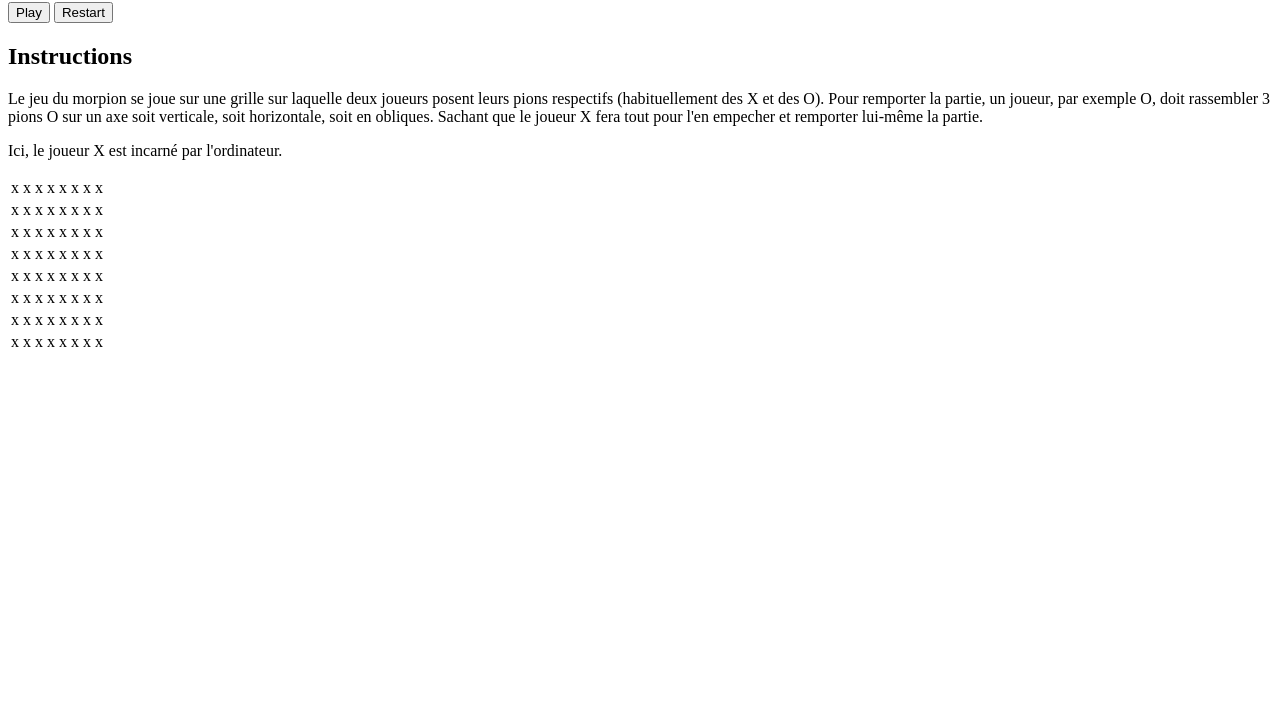
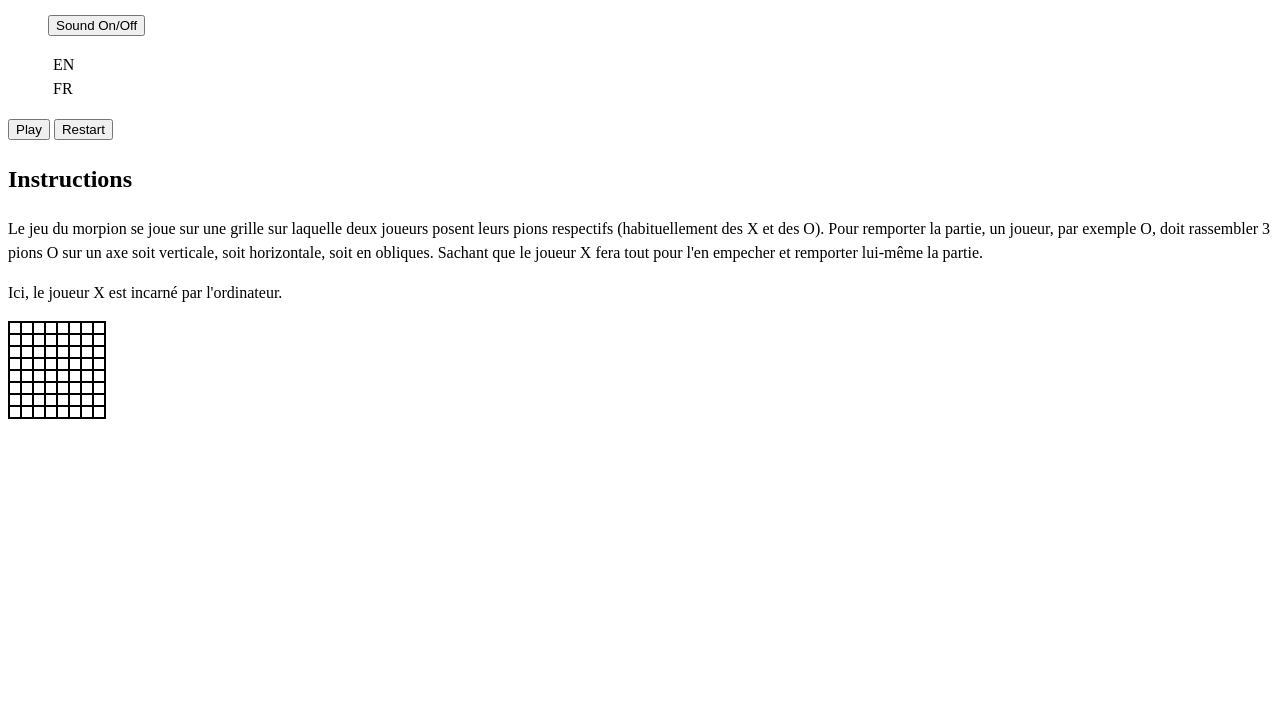
Before and after one commit to myralt/Morpion, a plain HTML site: page index.html in a window 1280 px wide. Shown: the part 78-800 px from the top of the page. Drawn offline with Linux system fonts and the light colour scheme.

Commit message:
Base css

```diff
--- a/index.html
+++ b/index.html
@@ -4,10 +4,26 @@
     <meta charset="UTF-8" />
     <meta name="viewport" content="width=device-width, initial-scale=1.0" />
     <title>Jeu de morpion</title>
+    <link rel="stylesheet" href="morpion.css" />
   </head>
   <body>
     <header>
       <h1>Morpion</h1>
+      <nav>
+        <ul id="sound-control">
+          <li>
+            <button>Sound On/Off</button>
+          </li>
+        </ul>
+        <ul id="change-language">
+          <li>
+            <a href="#">EN</a>
+          </li>
+          <li>
+            <a href="#">FR</a>
+          </li>
+        </ul>
+      </nav>
       <button>Play</button>
       <button>Restart</button>
     </header>
@@ -27,84 +43,84 @@
       <section id="game-board">
         <table>
           <tr>
-            <td>x</td>
-            <td>x</td>
-            <td>x</td>
-            <td>x</td>
-            <td>x</td>
-            <td>x</td>
-            <td>x</td>
-            <td>x</td>
+            <td></td>
+            <td></td>
+            <td></td>
+            <td></td>
+            <td></td>
+            <td></td>
+            <td></td>
+            <td></td>
           </tr>
           <tr>
-            <td>x</td>
-            <td>x</td>
-            <td>x</td>
-            <td>x</td>
-            <td>x</td>
-            <td>x</td>
-            <td>x</td>
-            <td>x</td>
+            <td></td>
+            <td></td>
+            <td></td>
+            <td></td>
+            <td></td>
+            <td></td>
+            <td></td>
+            <td></td>
           </tr>
           <tr>
-            <td>x</td>
-            <td>x</td>
-            <td>x</td>
-            <td>x</td>
-            <td>x</td>
-            <td>x</td>
-            <td>x</td>
-            <td>x</td>
+            <td></td>
+            <td></td>
+            <td></td>
+            <td></td>
+            <td></td>
+            <td></td>
+            <td></td>
+            <td></td>
           </tr>
           <tr>
-            <td>x</td>
-            <td>x</td>
-            <td>x</td>
-            <td>x</td>
-            <td>x</td>
-            <td>x</td>
-            <td>x</td>
-            <td>x</td>
+            <td></td>
+            <td></td>
+            <td></td>
+            <td></td>
+            <td></td>
+            <td></td>
+            <td></td>
+            <td></td>
           </tr>
           <tr>
-            <td>x</td>
-            <td>x</td>
-            <td>x</td>
-            <td>x</td>
-            <td>x</td>
-            <td>x</td>
-            <td>x</td>
-            <td>x</td>
+            <td></td>
+            <td></td>
+            <td></td>
+            <td></td>
+            <td></td>
+            <td></td>
+            <td></td>
+            <td></td>
           </tr>
           <tr>
-            <td>x</td>
-            <td>x</td>
-            <td>x</td>
-            <td>x</td>
-            <td>x</td>
-            <td>x</td>
-            <td>x</td>
-            <td>x</td>
+            <td></td>
+            <td></td>
+            <td></td>
+            <td></td>
+            <td></td>
+            <td></td>
+            <td></td>
+            <td></td>
           </tr>
           <tr>
-            <td>x</td>
-            <td>x</td>
-            <td>x</td>
-            <td>x</td>
-            <td>x</td>
-            <td>x</td>
-            <td>x</td>
-            <td>x</td>
+            <td></td>
+            <td></td>
+            <td></td>
+            <td></td>
+            <td></td>
+            <td></td>
+            <td></td>
+            <td></td>
           </tr>
           <tr>
-            <td>x</td>
-            <td>x</td>
-            <td>x</td>
-            <td>x</td>
-            <td>x</td>
-            <td>x</td>
-            <td>x</td>
-            <td>x</td>
+            <td></td>
+            <td></td>
+            <td></td>
+            <td></td>
+            <td></td>
+            <td></td>
+            <td></td>
+            <td></td>
           </tr>
         </table>
       </section>
--- a/morpion.css
+++ b/morpion.css
@@ -0,0 +1,31 @@
+html {
+  box-sizing: border-box;
+  display: block;
+}
+
+body {
+  line-height: 1.5;
+}
+
+ul, ol, menu {
+  list-style: none;
+}
+
+a {
+  text-decoration: none;
+  color: black;
+  padding: 5px;
+}
+
+table {
+  border-collapse: collapse;
+}
+
+td {
+  border: 2px black solid;
+  padding: 5px;
+}
+
+img {
+  max-width: 100%;
+}
```
